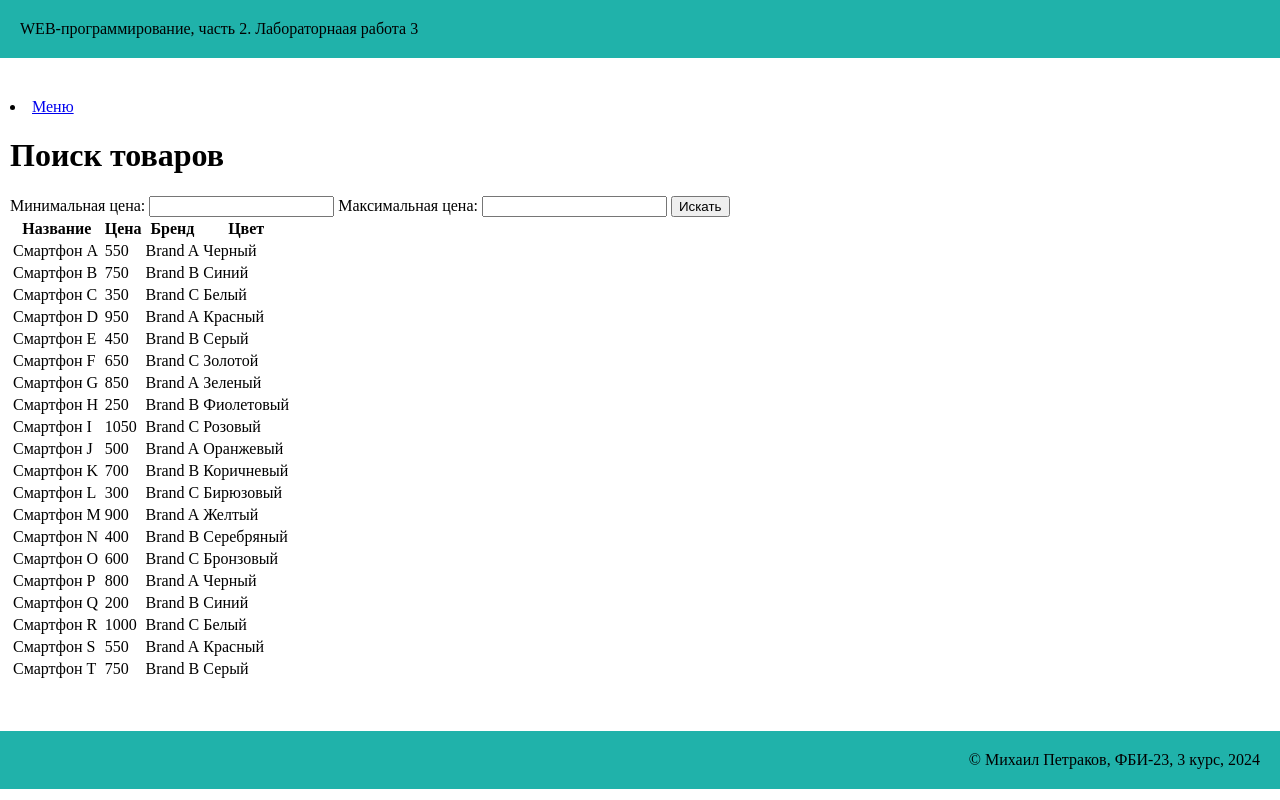
After one commit to mikhailpetrakov/web-prog-labs-2, a Flask app: page /lab3/index in a window 1280 px wide. The commit adds this page. Run offline with Flask 3, Linux system fonts and the light colour scheme.

Commit message:
Дополнительные задания

```diff
--- a/lab3.py
+++ b/lab3.py
@@ -1,4 +1,4 @@
-from flask import Blueprint, render_template, request, make_response, redirect
+from flask import Blueprint, render_template, request, make_response, redirect, url_for
 lab3 = Blueprint('lab3', __name__)
 
 
@@ -165,3 +165,39 @@ def del_settings():
     for cookie in cookies:
         resp.set_cookie(cookie, '', expires=0)
     return resp
+
+# Список продуктов
+products = [
+    {"name": "Смартфон A", "price": 550, "brand": "Brand A", "color": "Черный"},
+    {"name": "Смартфон B", "price": 750, "brand": "Brand B", "color": "Синий"},
+    {"name": "Смартфон C", "price": 350, "brand": "Brand C", "color": "Белый"},
+    {"name": "Смартфон D", "price": 950, "brand": "Brand A", "color": "Красный"},
+    {"name": "Смартфон E", "price": 450, "brand": "Brand B", "color": "Серый"},
+    {"name": "Смартфон F", "price": 650, "brand": "Brand C", "color": "Золотой"},
+    {"name": "Смартфон G", "price": 850, "brand": "Brand A", "color": "Зеленый"},
+    {"name": "Смартфон H", "price": 250, "brand": "Brand B", "color": "Фиолетовый"},
+    {"name": "Смартфон I", "price": 1050, "brand": "Brand C", "color": "Розовый"},
+    {"name": "Смартфон J", "price": 500, "brand": "Brand A", "color": "Оранжевый"},
+    {"name": "Смартфон K", "price": 700, "brand": "Brand B", "color": "Коричневый"},
+    {"name": "Смартфон L", "price": 300, "brand": "Brand C", "color": "Бирюзовый"},
+    {"name": "Смартфон M", "price": 900, "brand": "Brand A", "color": "Желтый"},
+    {"name": "Смартфон N", "price": 400, "brand": "Brand B", "color": "Серебряный"},
+    {"name": "Смартфон O", "price": 600, "brand": "Brand C", "color": "Бронзовый"},
+    {"name": "Смартфон P", "price": 800, "brand": "Brand A", "color": "Черный"},
+    {"name": "Смартфон Q", "price": 200, "brand": "Brand B", "color": "Синий"},
+    {"name": "Смартфон R", "price": 1000, "brand": "Brand C", "color": "Белый"},
+    {"name": "Смартфон S", "price": 550, "brand": "Brand A", "color": "Красный"},
+    {"name": "Смартфон T", "price": 750, "brand": "Brand B", "color": "Серый"},
+]
+
+@lab3.route('/lab3/search.html')
+def search_products():
+    min_price = int(request.args.get('min_price', 0))
+    max_price = int(request.args.get('max_price', 1000))
+    filtered_products = [product for product in products
+                        if min_price <= product['price'] <= max_price]
+    return render_template('lab3/search.html', products=filtered_products, min_price=min_price, max_price=max_price)
+
+@lab3.route('/lab3/index')
+def index():
+    return render_template('lab3/index.html', products=products)
--- /dev/null
+++ b/templates/lab3/index.html
@@ -0,0 +1,48 @@
+{% extends "base.html" %}
+
+{% block lab %} Лабораторнаая работа 3{% endblock %}
+
+{% block main %}
+
+    <h1>Поиск товаров</h1>
+    <form id="search-form">
+        <label for="min-price">Минимальная цена:</label>
+        <input type="number" id="min-price" name="min-price">
+        <label for="max-price">Максимальная цена:</label>
+        <input type="number" id="max-price" name="max-price">
+        <button type="button" onclick="searchProducts()">Искать</button>
+    </form>
+
+    <div id="results"></div>
+
+    <script>
+        function searchProducts() {
+            const minPrice = document.getElementById('min-price').value;
+            const maxPrice = document.getElementById('max-price').value;
+            const url = `search.html?min_price=${minPrice}&max_price=${maxPrice}`;
+            window.location.href = url;
+        }
+    </script>
+
+    <table>
+        <thead>
+            <tr>
+                <th>Название</th>
+                <th>Цена</th>
+                <th>Бренд</th>
+                <th>Цвет</th>
+            </tr>
+        </thead>
+        <tbody>
+            {% for product in products %}
+            <tr>
+                <td>{{ product.name }}</td>
+                <td>{{ product.price }}</td>
+                <td>{{ product.brand }}</td>
+                <td>{{ product.color }}</td>
+            </tr>
+            {% endfor %}
+        </tbody>
+    </table>
+
+{% endblock %}
--- a/templates/lab3/lab3.html
+++ b/templates/lab3/lab3.html
@@ -29,5 +29,8 @@
         <li>
             <a href="/lab3/rzd">Покупка ЖД билета</a>
         </li>
+        <li>
+            <a href="/lab3/index">Товары</a>
+        </li>
     </ol>
 {% endblock %}
```
Also changed, not shown: templates/lab3/search.html (added, +30 -0 lines).
